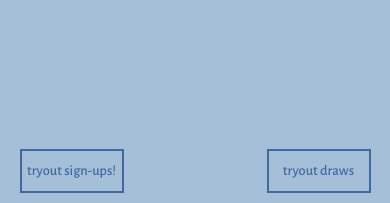
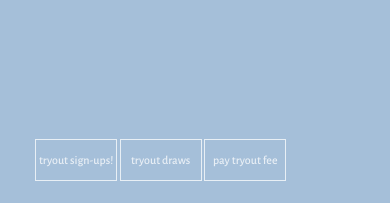
Before and after one commit to ryomayes/calclubtennis_old, a plain HTML site: page index.html in a window 390 px wide. Shown: the part 641-844 px from the top of the page. Drawn offline with nearby package versions, Linux system fonts and the light colour scheme.

Commit message:
venmo and sign-ups

```diff
--- a/css/mobile.css
+++ b/css/mobile.css
@@ -33,7 +33,7 @@
 		display: none;
 		font-size: 15px;
 		font-weight: 500;
-		letter-spacing: 0.5em;
+		letter-spacing: 0.75em;
 		z-index: 998;
 	}
 	#bear-wrapper{
@@ -45,38 +45,69 @@
 	#bear{
 		opacity: 0.25;
 	}
-	#draws{
-		color: #1D4E8D;
-		border: 2px solid #1D4E8D;
-		margin: 0 auto 10px auto;
-		bottom: 0px;
-		right: 5%;
+
+	#sign_up{
+		display: inline-block;
+		border: 1px solid white;
+		margin: 0 auto;
+		z-index: 999;
+		position: relative;
 		text-align: center;
 		line-height: 40px;
-		width: 100px;
+		width: 80px;
 		height: 40px;
-		font-size: 0.9em;
-		font-weight: 500;
+		font-size: 0.75em;
+		color: white;
+		font-weight: 300;
+		opacity: 0.75;
+		cursor: pointer;
 
 	}
-	#sign_up{
-		color: #1D4E8D;
-		border: 2px solid #1D4E8D;
-		margin: 0 auto 10px 0;
-		bottom: 0px;
-		left: 5%;
+	#venmo{
+		display: inline-block;
+		border: 1px solid white;
+		z-index: 999;
+		margin: 0 auto;
+		position: relative;
+		text-align: center;
 		line-height: 40px;
-		font-weight: 500;
-		width: 100px;
+		width: 80px;
 		height: 40px;
-		font-size: 0.9em;
+		font-size: 0.75em;
+		color: white;
+		font-weight: 300;
+		opacity: 0.75;
+		cursor: pointer;
+	}
 
 
+	#draws{
+		border: 1px solid white;
+		z-index: 999;
+		display: inline-block;
+		margin: 0 auto;
+		position: relative;
+		text-align: center;
+		line-height: 40px;
+		width: 80px;
+		height: 40px;
+		font-size: 0.75em;
+		color: white;
+		font-weight: 300;
+		opacity: 0.75;
+		cursor: pointer;
 	}
 
-	#sign_up2, #draws2{
-		font-size: 15px;
-}
+	#logistics-wrapper{
+		color: white;
+		position: absolute;
+		bottom: 0;
+		width: 100%;
+		left: 0;
+		margin: 10% 10% 10% 9%;
+		height: 25px;
+	}
+
 	#header{
 		background-color: #A5BFD9;
 	}
--- a/css/style.css
+++ b/css/style.css
@@ -3,6 +3,7 @@ body{
 	background-color: white;
 
 }
+
 #header{
 	position: absolute;
 	top: 0;
@@ -257,11 +258,10 @@ h1{
 
 
 #sign_up{
+	display: inline-block;
 	border: 1px solid white;
 	z-index: 999;
-	position: absolute;
-	margin: 28px auto;
-	right: 3%;
+	position: relative;
 	text-align: center;
 	line-height: 80px;
 	width: 200px;
@@ -274,7 +274,8 @@ h1{
 
 }
 
-#sign_up:hover, #draws:hover{
+
+#sign_up:hover, #venmo:hover{
 	opacity: 0.6;
 	border: 1px solid white;
 	background-color: white;
@@ -283,30 +284,21 @@ h1{
 	-webkit-transition: all 0.3s;
 
 }
-#sign_up:hover #sign_up2,
-#draws:hover #draws2{
-	visibility: visible;
+#draws:hover{
+	opacity: 0.6;
+	border: 1px solid white;
+	background-color: #a20202;
+	color: white;
 	transition: all 0.3s;
 	-webkit-transition: all 0.3s;
-}
-#sign_up:hover #sign_up1,
-#draws:hover #draws1{
-	display: none;
-}
-#sign_up2, #draws2{
-	visibility: hidden;
-	display: block;
-	font-size: 20px;
-	color: #a50a05;
+
 }
 
-
-#draws{
+#venmo{
+	display: inline-block;
 	border: 1px solid white;
 	z-index: 999;
-	position: absolute;
-	margin: 150px auto;
-	right: 3%;
+	position: relative;
 	text-align: center;
 	line-height: 80px;
 	width: 200px;
@@ -317,3 +309,30 @@ h1{
 	opacity: 0.75;
 	cursor: pointer;
 }
+
+
+#draws{
+	border: 1px solid white;
+	z-index: 999;
+	display: inline-block;
+	margin: 0 auto;
+	position: relative;
+	text-align: center;
+	line-height: 80px;
+	width: 200px;
+	height: 80px;
+	font-size: 1.5em;
+	color: white;
+	font-weight: 300;
+	opacity: 0.75;
+	cursor: pointer;
+}
+
+#logistics-wrapper{
+	color: white;
+	position: absolute;
+	margin: 40px auto;
+	height: 100%;
+	width: 150px;
+	right: 100px;
+}
--- a/index.html
+++ b/index.html
@@ -18,8 +18,11 @@
 	<body>
 		<div id = "header">
 			<img id = "header-pic" src = "images/teampic1.jpg">
-			<div id = "sign_up"><span id = "sign_up1">tryout sign-ups!</span><span id = "sign_up2">(coming soon)</span></div>
-			<div id = "draws"><span id = "draws1">tryout draws</span><span id = "draws2">(coming soon)</span></div>
+			<div id = "logistics-wrapper">
+			<a  href='https://docs.google.com/forms/d/16j42G36oF7YdN8NvF6fOxE2AEylLYjpOCKF2Ht_ps1Y/viewform'><div id = "sign_up">tryout sign-ups!</div></a>
+			<div id = "draws">tryout draws</div>
+			<a href = "https://venmo.com/?txn=pay&recipients=858%20212-9168&amount=20.00&note=Tryout%20Fee&audience=public"><div id = "venmo">pay tryout fee</div></a>
+			</div>
 			<div id = "welcome">
 				<a href = "index.html">
 					<h1 id="title">CAL CLUB TENNIS</h1>
```
